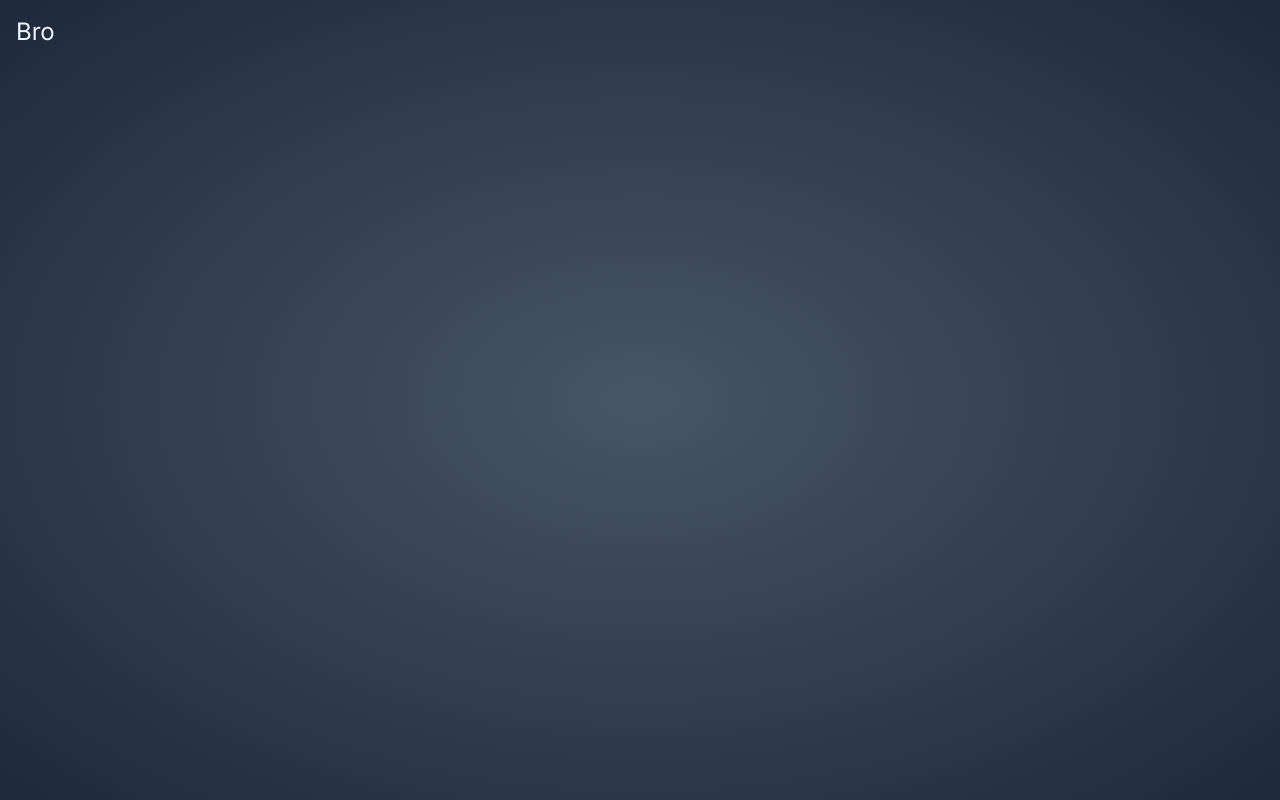
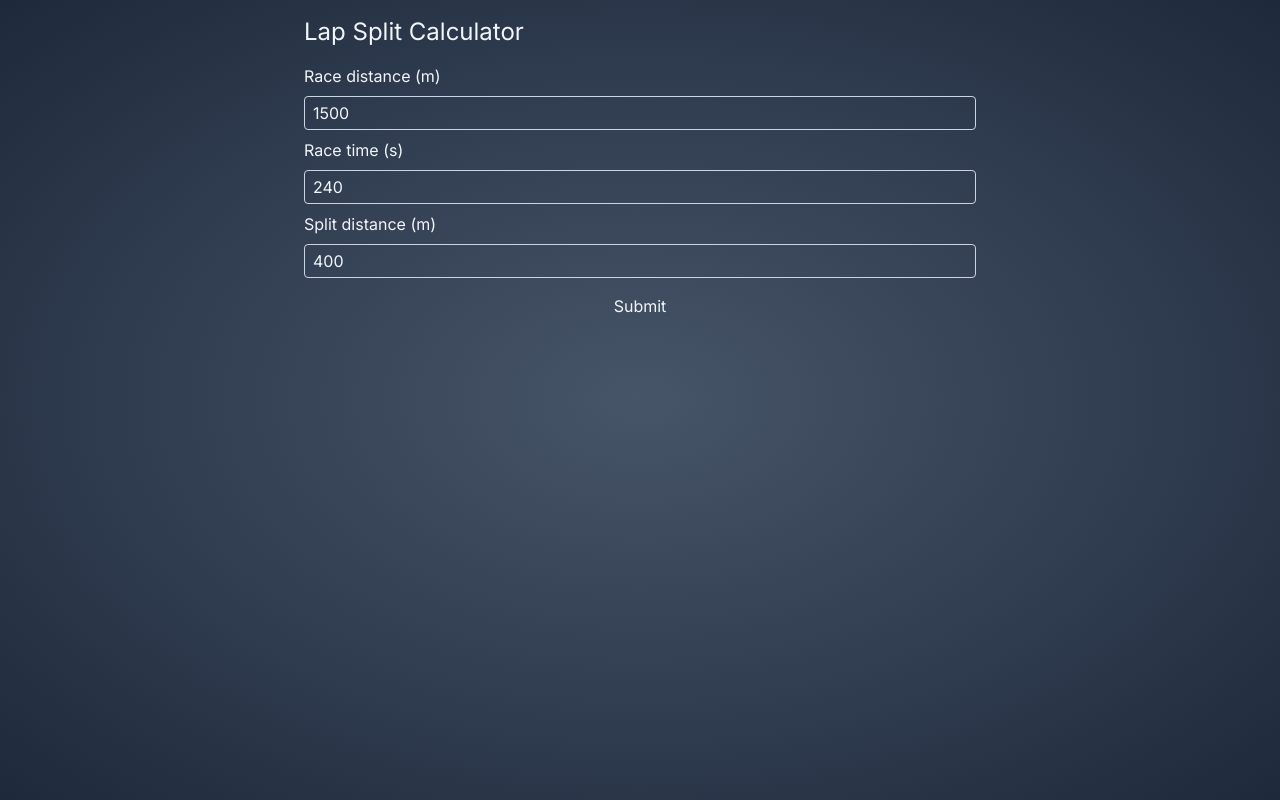
Before and after one commit to WillShardlow/next-lap-split-calculator, a Next.js app: page / in a window 1280 px wide. Built offline with nearby package versions, Linux system fonts and the light colour scheme.

Commit message:
added inputs and made actualyl calculate lap time

```diff
--- a/package.json
+++ b/package.json
@@ -20,6 +20,7 @@
     "postcss": "8.4.28",
     "react": "18.2.0",
     "react-dom": "18.2.0",
+    "react-hook-form": "^7.46.1",
     "tailwindcss": "3.3.3",
     "typescript": "5.2.2"
   },
--- /dev/null
+++ b/src/app/calculateLapSplit.ts
@@ -0,0 +1,14 @@
+'use server';
+
+export type GoalPerformance = {
+  raceDistanceInMeters: number;
+  raceTimeInSeconds: number;
+  splitDistanceInMeters: number;
+};
+
+export const calculateLapSplit = ({
+  raceDistanceInMeters,
+  raceTimeInSeconds,
+  splitDistanceInMeters,
+}: GoalPerformance) =>
+  (raceTimeInSeconds * splitDistanceInMeters) / raceDistanceInMeters;
--- a/src/app/page.tsx
+++ b/src/app/page.tsx
@@ -1,7 +1,57 @@
-export default async function Bro() {
+'use client';
+
+import { SubmitHandler, useForm } from 'react-hook-form';
+import { Input } from '@/components/Input';
+import { calculateLapSplit, GoalPerformance } from '@/app/calculateLapSplit';
+import { useState } from 'react';
+
+export default function LapSplitCalculator() {
+  const {
+    register,
+    handleSubmit,
+    watch,
+    formState: { errors },
+  } = useForm<GoalPerformance>({ mode: 'onChange' });
+
+  const [lapPace, setLapPace] = useState<number>();
+
+  const onSubmit: SubmitHandler<GoalPerformance> = (data) =>
+    setLapPace(calculateLapSplit(data));
+  // console.log(calculateLapSplit(data));
+
   return (
-    <>
-      <h1 className="text-2xl">Bro</h1>
-    </>
+    <div className="flex-col items-center justify-center mx-auto max-w-2xl">
+      <h1 className="flex mb-4 items-center text-2xl">Lap Split Calculator</h1>
+      <form onSubmit={handleSubmit(onSubmit)} className="flex gap-2 flex-col">
+        <Input
+          label="Race distance (m)"
+          defaultValue={1500}
+          {...register('raceDistanceInMeters', {
+            required: true,
+            valueAsNumber: true,
+          })}
+        />
+        <Input
+          label="Race time (s)"
+          defaultValue={4 * 60}
+          {...register('raceTimeInSeconds', {
+            required: true,
+            valueAsNumber: true,
+          })}
+        />
+        <Input
+          label="Split distance (m)"
+          defaultValue={400}
+          {...register('splitDistanceInMeters', {
+            required: true,
+            valueAsNumber: true,
+          })}
+        />
+        <button type="submit" className="mt-2">
+          Submit
+        </button>
+        {lapPace && <h1 className="text-9xl">{lapPace}</h1>}
+      </form>
+    </div>
   );
 }
--- /dev/null
+++ b/src/components/Input.tsx
@@ -0,0 +1,20 @@
+import { forwardRef, ComponentProps, LegacyRef } from 'react';
+
+type HtmlInputProps = ComponentProps<'input'>;
+type InputProps = HtmlInputProps & { label: string };
+
+export const Input = forwardRef(
+  (
+    { label, ...props }: InputProps,
+    ref: LegacyRef<HTMLInputElement> | undefined,
+  ) => (
+    <>
+      <p>{label}</p>
+      <input
+        className="border border-slate-300 bg-transparent rounded px-2 py-1 outline-none focus-within:border-slate-100"
+        {...props}
+        ref={ref}
+      />
+    </>
+  ),
+);
```
Also changed, not shown: 1 other file (tests, documents, lock files or other folders).
